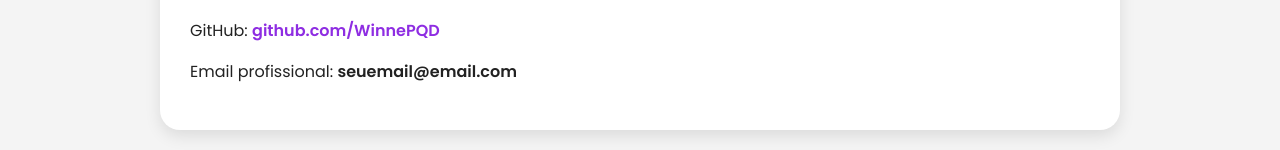
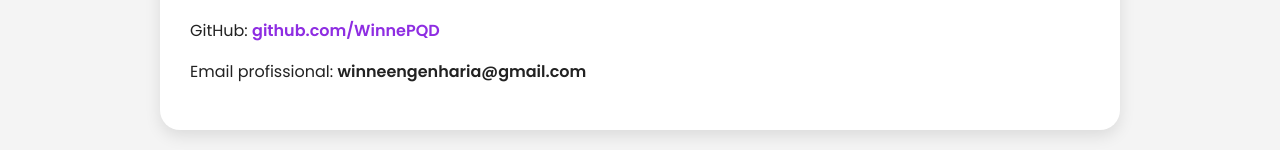
Before and after one commit to WinnePQD/winnepqd.github.io, a plain HTML site: page index.html in a window 1280 px wide. Shown: the part 1915-2065 px from the top of the page. Drawn offline with Linux system fonts and the light colour scheme.

Commit message:
Update professional email in index.html

```diff
--- a/index.html
+++ b/index.html
@@ -165,7 +165,7 @@
 <section class="links">
     <h2>Links</h2>
     <p>GitHub: <a href="https://github.com/WinnePQD" target="_blank">github.com/WinnePQD</a></p>
-    <p>Email profissional: <strong>seuemail@email.com</strong></p>
+    <p>Email profissional: <strong>winneengenharia@gmail.com</strong></p>
 </section>
 
 <footer>
```
